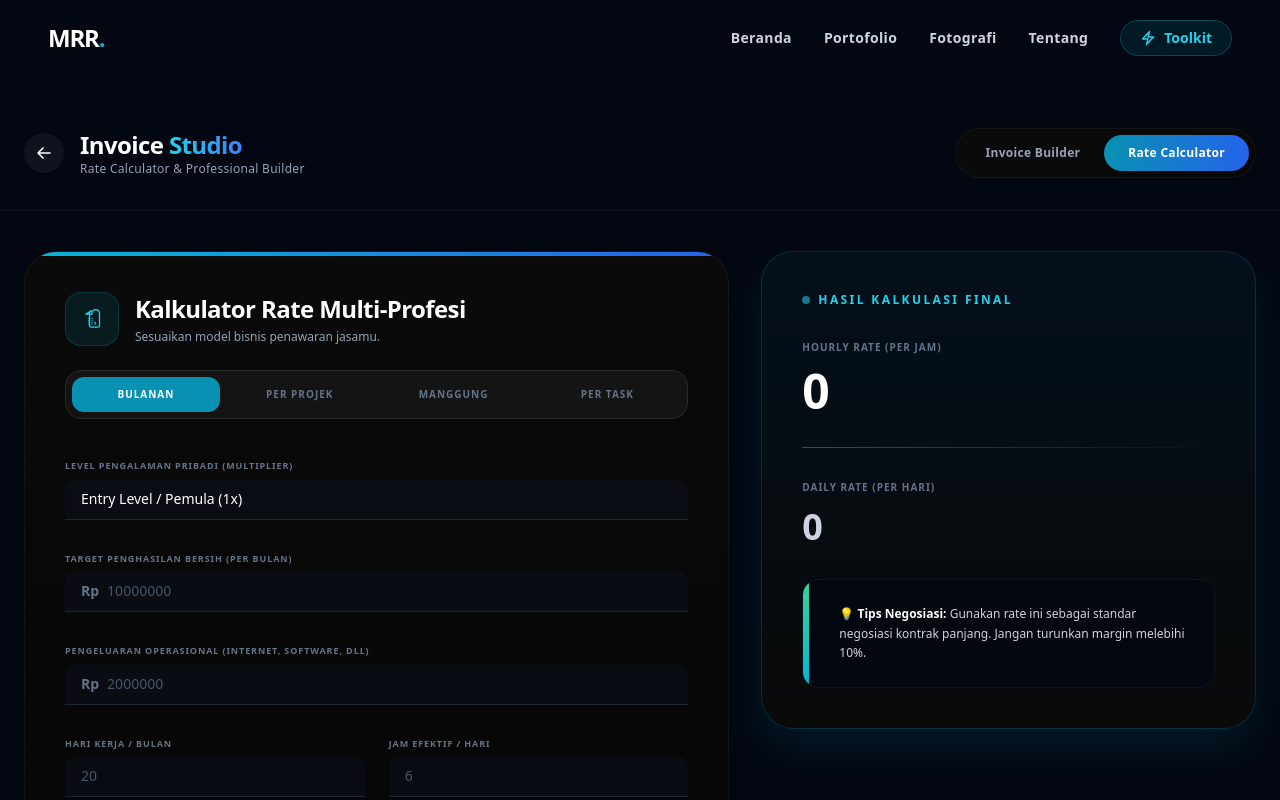
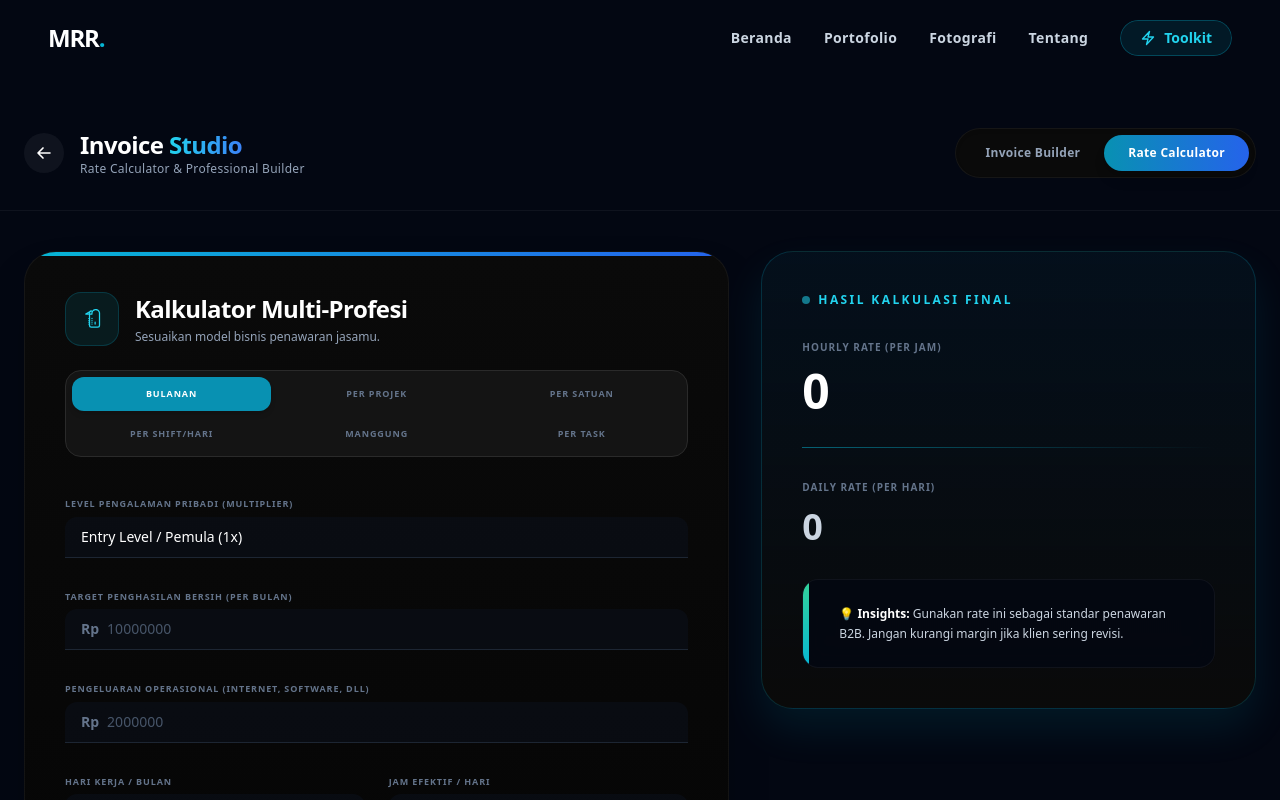
Before and after one commit to Rafli161102/CV-MRR, a Next.js app: page /toolkit/freelance-invoice in a window 1280 px wide. Both pictures are taken after a click on the button "Rate Calculator". Shown: the top 800 px of the page. Built offline with nearby package versions, Linux system fonts and the light colour scheme.

Commit message:
Update RateTab.jsx

```diff
--- a/src/app/toolkit/freelance-invoice/RateTab.jsx
+++ b/src/app/toolkit/freelance-invoice/RateTab.jsx
@@ -4,14 +4,20 @@ import React, { useState } from 'react';
 import { Icons, CleanInput, CleanSelect, formatCurrency } from './components';
 
 export default function RateTab() {
-  // 4 Mode Kalkulasi: monthly, project, gig (Manggung), task (Programmer/Dev)
+  // 6 Mode Kalkulasi Enterprise
   const [calcMode, setCalcMode] = useState('monthly');
 
   const [targetAmount, setTargetAmount] = useState("");
   const [expenses, setExpenses] = useState("");
   const [workDays, setWorkDays] = useState("");
   const [workHours, setWorkHours] = useState("");
-  const [prepHours, setPrepHours] = useState(""); // Khusus untuk Latihan/GR (Manggung)
+
+  // State Khusus Mode Baru
+  const [prepHours, setPrepHours] = useState(""); // Latihan/GR (Manggung)
+  const [itemCount, setItemCount] = useState(""); // Jumlah Konten (Satuan)
+  const [hoursPerItem, setHoursPerItem] = useState(""); // Jam per Konten (Satuan)
+  const [shiftCount, setShiftCount] = useState(""); // Jumlah Hari (Shift)
+  const [hoursPerShift, setHoursPerShift] = useState(""); // Jam per Shift (Shift)
 
   const [profitMargin, setProfitMargin] = useState(20);
   const [experienceLevel, setExperienceLevel] = useState("1");
@@ -21,32 +27,39 @@ export default function RateTab() {
   const numWorkDays = Number(workDays) || 0;
   const numWorkHours = Number(workHours) || 0;
   const numPrepHours = Number(prepHours) || 0;
+  const numItemCount = Number(itemCount) || 0;
+  const numHoursPerItem = Number(hoursPerItem) || 0;
+  const numShiftCount = Number(shiftCount) || 0;
+  const numHoursPerShift = Number(hoursPerShift) || 0;
   const multiplier = Number(experienceLevel) || 1;
 
-  // KALKULASI ALGORITMA ENTERPRISE
+  // =========================================================
+  // ALGORITMA KALKULASI MULTI-PROFESI
+  // =========================================================
   const totalNeed = numTarget + numExpenses;
 
   let totalHours = 0;
   if (calcMode === 'monthly') totalHours = numWorkDays * numWorkHours;
-  else if (calcMode === 'gig') totalHours = numWorkHours + numPrepHours; // Manggung + Latihan
-  else totalHours = numWorkHours; // Projek & Task
+  else if (calcMode === 'project' || calcMode === 'task') totalHours = numWorkHours;
+  else if (calcMode === 'gig') totalHours = numWorkHours + numPrepHours; // Tampil + Latihan
+  else if (calcMode === 'batch') totalHours = numItemCount * numHoursPerItem; // Total Jam Aset
+  else if (calcMode === 'shift') totalHours = numShiftCount * numHoursPerShift; // Total Jam Lapangan
 
   const baseHourlyRate = totalHours > 0 ? totalNeed / totalHours : 0;
   const marginHourlyRate = baseHourlyRate + (baseHourlyRate * (profitMargin / 100));
   const finalHourlyRate = marginHourlyRate * multiplier;
 
-  // Output Khusus
+  // Output Final
+  const finalTotalFee = finalHourlyRate * totalHours;
   const finalDailyRate = calcMode === 'monthly' ? (finalHourlyRate * numWorkHours) : 0;
-  const finalTotalFee = finalHourlyRate * totalHours;
+  const pricePerItem = numItemCount > 0 ? finalTotalFee / numItemCount : 0; // Mode Batch
+  const pricePerShift = numShiftCount > 0 ? finalTotalFee / numShiftCount : 0; // Mode Shift
 
-  // Handler Ganti Mode & Reset State yang relevan
+  // Reset State saat ganti mode agar tidak bentrok
   const handleModeChange = (mode) => {
     setCalcMode(mode);
-    setTargetAmount("");
-    setExpenses("");
-    setWorkDays(mode === 'monthly' ? "" : "1");
-    setWorkHours("");
-    setPrepHours("");
+    setTargetAmount(""); setExpenses(""); setWorkDays(""); setWorkHours("");
+    setPrepHours(""); setItemCount(""); setHoursPerItem(""); setShiftCount(""); setHoursPerShift("");
   };
 
   return (
@@ -61,17 +74,19 @@ export default function RateTab() {
             <div className="flex items-center gap-4">
               <div className="p-4 bg-cyan-500/10 text-cyan-400 rounded-2xl border border-cyan-500/20"><Icons.Calculator /></div>
               <div>
-                <h2 className="text-2xl font-black text-white tracking-tight">Kalkulator Rate Multi-Profesi</h2>
+                <h2 className="text-2xl font-black text-white tracking-tight">Kalkulator Multi-Profesi</h2>
                 <p className="text-xs text-slate-400 mt-1">Sesuaikan model bisnis penawaran jasamu.</p>
               </div>
             </div>
 
-            {/* TOGGLE 4 MODE KALKULASI */}
-            <div className="grid grid-cols-2 sm:grid-cols-4 bg-[#141414] p-1.5 rounded-2xl border border-[#2a2a2a] gap-1.5 w-full">
-              <button onClick={() => handleModeChange('monthly')} className={`py-2.5 rounded-xl text-[10px] font-bold transition-all uppercase tracking-widest ${calcMode === 'monthly' ? 'bg-cyan-600 text-white shadow-md' : 'text-slate-500 hover:text-white hover:bg-white/5'}`}>Bulanan</button>
-              <button onClick={() => handleModeChange('project')} className={`py-2.5 rounded-xl text-[10px] font-bold transition-all uppercase tracking-widest ${calcMode === 'project' ? 'bg-cyan-600 text-white shadow-md' : 'text-slate-500 hover:text-white hover:bg-white/5'}`}>Per Projek</button>
-              <button onClick={() => handleModeChange('gig')} className={`py-2.5 rounded-xl text-[10px] font-bold transition-all uppercase tracking-widest ${calcMode === 'gig' ? 'bg-indigo-600 text-white shadow-md' : 'text-slate-500 hover:text-white hover:bg-white/5'}`}>Manggung</button>
-              <button onClick={() => handleModeChange('task')} className={`py-2.5 rounded-xl text-[10px] font-bold transition-all uppercase tracking-widest ${calcMode === 'task' ? 'bg-indigo-600 text-white shadow-md' : 'text-slate-500 hover:text-white hover:bg-white/5'}`}>Per Task</button>
+            {/* TOGGLE 6 MODE KALKULASI */}
+            <div className="grid grid-cols-2 sm:grid-cols-3 bg-[#141414] p-1.5 rounded-2xl border border-[#2a2a2a] gap-1.5 w-full">
+              <button onClick={() => handleModeChange('monthly')} className={`py-2.5 px-2 rounded-xl text-[9px] font-bold transition-all uppercase tracking-widest ${calcMode === 'monthly' ? 'bg-cyan-600 text-white shadow-md' : 'text-slate-500 hover:text-white hover:bg-white/5'}`}>Bulanan</button>
+              <button onClick={() => handleModeChange('project')} className={`py-2.5 px-2 rounded-xl text-[9px] font-bold transition-all uppercase tracking-widest ${calcMode === 'project' ? 'bg-cyan-600 text-white shadow-md' : 'text-slate-500 hover:text-white hover:bg-white/5'}`}>Per Projek</button>
+              <button onClick={() => handleModeChange('batch')} className={`py-2.5 px-2 rounded-xl text-[9px] font-bold transition-all uppercase tracking-widest ${calcMode === 'batch' ? 'bg-blue-600 text-white shadow-md' : 'text-slate-500 hover:text-white hover:bg-white/5'}`}>Per Satuan</button>
+              <button onClick={() => handleModeChange('shift')} className={`py-2.5 px-2 rounded-xl text-[9px] font-bold transition-all uppercase tracking-widest ${calcMode === 'shift' ? 'bg-blue-600 text-white shadow-md' : 'text-slate-500 hover:text-white hover:bg-white/5'}`}>Per Shift/Hari</button>
+              <button onClick={() => handleModeChange('gig')} className={`py-2.5 px-2 rounded-xl text-[9px] font-bold transition-all uppercase tracking-widest ${calcMode === 'gig' ? 'bg-indigo-600 text-white shadow-md' : 'text-slate-500 hover:text-white hover:bg-white/5'}`}>Manggung</button>
+              <button onClick={() => handleModeChange('task')} className={`py-2.5 px-2 rounded-xl text-[9px] font-bold transition-all uppercase tracking-widest ${calcMode === 'task' ? 'bg-indigo-600 text-white shadow-md' : 'text-slate-500 hover:text-white hover:bg-white/5'}`}>Per Task</button>
             </div>
           </div>
 
@@ -85,11 +100,13 @@ export default function RateTab() {
               ]}
             />
 
-            {/* Label Dinamis Berdasarkan Mode */}
+            {/* INPUT DINAMIS BERDASARKAN MODE */}
             <CleanInput
               label={
                 calcMode === 'monthly' ? "Target Penghasilan Bersih (Per Bulan)" :
                 calcMode === 'project' ? "Target Upah Bersih (Satu Projek Ini)" :
+                calcMode === 'batch' ? "Target Upah Bersih (Untuk Seluruh Aset/Konten)" :
+                calcMode === 'shift' ? "Target Upah Bersih (Total Seluruh Hari/Shift)" :
                 calcMode === 'gig' ? "Target Fee Bersih Tampil (Satu Acara)" :
                 "Target Upah Bersih (Satu Task/Fitur Ini)"
               }
@@ -100,31 +117,41 @@ export default function RateTab() {
             <CleanInput
               label={
                 calcMode === 'monthly' ? "Pengeluaran Operasional (Internet, Software, dll)" :
-                calcMode === 'project' ? "Biaya Tambahan Projek (Aset, Lisensi, dll)" :
-                calcMode === 'gig' ? "Biaya Transport, Akomodasi, Sewa Alat & Studio" :
+                calcMode === 'project' ? "Biaya Tambahan Projek (Aset Premium, Server, Lisensi)" :
+                calcMode === 'batch' ? "Biaya Tambahan (Stok Foto, Template, Font)" :
+                calcMode === 'shift' ? "Biaya Transport & Sewa Alat (Kamera, Studio)" :
+                calcMode === 'gig' ? "Biaya Transport, MUA, & Akomodasi" :
                 "Biaya Operasional Task (Server, API, Aset)"
               }
               name="expenses" type="number" value={expenses} onChange={e => setExpenses(e.target.value)} prefix="Rp"
               placeholder={calcMode === 'monthly' ? "2000000" : calcMode === 'gig' ? "1000000" : "200000"}
             />
 
-            {/* Grid Waktu Dinamis */}
-            <div className={`grid ${calcMode === 'monthly' || calcMode === 'gig' ? 'grid-cols-1 sm:grid-cols-2' : 'grid-cols-1'} gap-6`}>
+            {/* GRID WAKTU DINAMIS */}
+            <div className={`grid ${calcMode === 'project' || calcMode === 'task' ? 'grid-cols-1' : 'grid-cols-1 sm:grid-cols-2'} gap-6`}>
 
               {calcMode === 'monthly' && <CleanInput label="Hari Kerja / Bulan" name="workDays" type="number" value={workDays} onChange={e => setWorkDays(e.target.value)} placeholder="20" />}
-
               {calcMode === 'gig' && <CleanInput label="Durasi Latihan / Gladi Bersih (Jam)" name="prepHours" type="number" value={prepHours} onChange={e => setPrepHours(e.target.value)} placeholder="4" />}
+              {calcMode === 'batch' && <CleanInput label="Jumlah Output (Item/Artikel/Video)" name="itemCount" type="number" value={itemCount} onChange={e => setItemCount(e.target.value)} placeholder="10" />}
+              {calcMode === 'shift' && <CleanInput label="Jumlah Hari Turun Lapangan / Shift" name="shiftCount" type="number" value={shiftCount} onChange={e => setShiftCount(e.target.value)} placeholder="3" />}
 
               <CleanInput
                 label={
                   calcMode === 'monthly' ? "Jam Efektif / Hari" :
+                  calcMode === 'batch' ? "Estimasi Waktu per Item (Jam)" :
+                  calcMode === 'shift' ? "Durasi per Shift (Jam)" :
                   calcMode === 'gig' ? "Durasi Tampil Manggung (Jam)" :
                   "Estimasi Waktu Pengerjaan (Total Jam)"
                 }
-                name="workHours" type="number" value={workHours} onChange={e => setWorkHours(e.target.value)}
+                name="workHours" type="number"
+                value={calcMode === 'batch' ? hoursPerItem : calcMode === 'shift' ? hoursPerShift : workHours}
+                onChange={e => {
+                  if(calcMode === 'batch') setHoursPerItem(e.target.value);
+                  else if(calcMode === 'shift') setHoursPerShift(e.target.value);
+                  else setWorkHours(e.target.value);
+                }}
                 placeholder={calcMode === 'monthly' ? "6" : calcMode === 'gig' ? "2" : "15"}
               />
-
             </div>
 
             <div className="pt-2 border-t border-white/5">
@@ -138,7 +165,7 @@ export default function RateTab() {
         </div>
       </div>
 
-      {/* PANEL HASIL */}
+      {/* PANEL HASIL DINAMIS */}
       <div className="lg:col-span-5">
         <div className="sticky top-10 bg-gradient-to-b from-cyan-950/20 to-[#0a0a0a] border border-cyan-500/20 rounded-[2rem] p-6 sm:p-10 shadow-[0_20px_40px_rgba(6,182,212,0.1)]">
           <h3 className="text-xs font-black text-cyan-400 uppercase tracking-[0.2em] mb-8 flex items-center gap-2">
@@ -147,7 +174,6 @@ export default function RateTab() {
 
           <div className="space-y-8">
 
-            {/* TAMPILAN BULANAN */}
             {calcMode === 'monthly' && (
                <>
                   <div>
@@ -162,12 +188,39 @@ export default function RateTab() {
                </>
             )}
 
-            {/* TAMPILAN GIG/MANGGUNG */}
+            {calcMode === 'batch' && (
+               <>
+                  <div>
+                    <p className="text-slate-500 text-[10px] font-bold uppercase tracking-widest mb-3">Harga Penawaran Total</p>
+                    <div className="text-4xl lg:text-5xl font-black text-transparent bg-clip-text bg-gradient-to-r from-blue-400 to-cyan-400 tracking-tighter">{formatCurrency(finalTotalFee, "IDR")}</div>
+                  </div>
+                  <div className="h-px w-full bg-gradient-to-r from-blue-500/50 to-transparent"></div>
+                  <div>
+                    <p className="text-slate-500 text-[10px] font-bold uppercase tracking-widest mb-3">Harga Per Satuan / Konten</p>
+                    <div className="text-2xl lg:text-3xl font-bold text-slate-300 tracking-tight">{formatCurrency(pricePerItem, "IDR")}</div>
+                  </div>
+               </>
+            )}
+
+            {calcMode === 'shift' && (
+               <>
+                  <div>
+                    <p className="text-slate-500 text-[10px] font-bold uppercase tracking-widest mb-3">Total Estimasi Tagihan Event</p>
+                    <div className="text-4xl lg:text-5xl font-black text-transparent bg-clip-text bg-gradient-to-r from-blue-400 to-cyan-400 tracking-tighter">{formatCurrency(finalTotalFee, "IDR")}</div>
+                  </div>
+                  <div className="h-px w-full bg-gradient-to-r from-blue-500/50 to-transparent"></div>
+                  <div>
+                    <p className="text-slate-500 text-[10px] font-bold uppercase tracking-widest mb-3">Tarif Per Hari / Shift</p>
+                    <div className="text-2xl lg:text-3xl font-bold text-slate-300 tracking-tight">{formatCurrency(pricePerShift, "IDR")}</div>
+                  </div>
+               </>
+            )}
+
             {calcMode === 'gig' && (
                <>
                   <div>
-                    <p className="text-slate-500 text-[10px] font-bold uppercase tracking-widest mb-3">Total Performance Fee (Tarif Manggung)</p>
-                    <div className="text-4xl lg:text-5xl font-black text-transparent bg-clip-text bg-gradient-to-r from-indigo-400 to-cyan-400 tracking-tighter">{formatCurrency(finalTotalFee, "IDR")}</div>
+                    <p className="text-slate-500 text-[10px] font-bold uppercase tracking-widest mb-3">Total Performance Fee</p>
+                    <div className="text-4xl lg:text-5xl font-black text-transparent bg-clip-text bg-gradient-to-r from-indigo-400 to-purple-500 tracking-tighter">{formatCurrency(finalTotalFee, "IDR")}</div>
                   </div>
                   <div className="h-px w-full bg-gradient-to-r from-indigo-500/50 to-transparent"></div>
                   <div>
@@ -177,30 +230,35 @@ export default function RateTab() {
                </>
             )}
 
-            {/* TAMPILAN PROJECT & TASK */}
             {(calcMode === 'project' || calcMode === 'task') && (
                <>
                   <div>
-                    <p className="text-slate-500 text-[10px] font-bold uppercase tracking-widest mb-3">Total Penawaran Harga (Fixed Price)</p>
+                    <p className="text-slate-500 text-[10px] font-bold uppercase tracking-widest mb-3">Total Penawaran (Fixed Price)</p>
                     <div className="text-4xl lg:text-5xl font-black text-white tracking-tighter text-transparent bg-clip-text bg-gradient-to-r from-cyan-400 to-blue-500">{formatCurrency(finalTotalFee, "IDR")}</div>
                   </div>
                   <div className="h-px w-full bg-gradient-to-r from-cyan-500/50 to-transparent"></div>
                   <div>
-                    <p className="text-slate-500 text-[10px] font-bold uppercase tracking-widest mb-3">Breakdown Value (Per Jam)</p>
+                    <p className="text-slate-500 text-[10px] font-bold uppercase tracking-widest mb-3">Breakdown Rate (Per Jam)</p>
                     <div className="text-2xl lg:text-3xl font-bold text-slate-300 tracking-tight">{formatCurrency(finalHourlyRate, "IDR")}</div>
                   </div>
                </>
             )}
 
-            {/* TIPS DINAMIS */}
+            {/* TIPS PRO DINAMIS */}
             <div className="bg-[#030712]/80 backdrop-blur-md rounded-2xl p-6 border border-white/5 relative overflow-hidden group mt-6">
-              <div className={`absolute left-0 top-0 w-1.5 h-full ${calcMode === 'gig' ? 'bg-gradient-to-b from-indigo-400 to-cyan-500' : 'bg-gradient-to-b from-emerald-400 to-cyan-500'}`}></div>
+              <div className={`absolute left-0 top-0 w-1.5 h-full
+                ${calcMode === 'gig' || calcMode === 'task' ? 'bg-gradient-to-b from-indigo-400 to-purple-500' :
+                  calcMode === 'batch' || calcMode === 'shift' ? 'bg-gradient-to-b from-blue-400 to-cyan-500' :
+                  'bg-gradient-to-b from-emerald-400 to-cyan-500'}`}>
+              </div>
               <p className="text-xs text-slate-300 leading-relaxed pl-3 font-medium">
-                💡 <strong className="text-white">Tips Negosiasi:</strong>
-                {calcMode === 'monthly' ? " Gunakan rate ini sebagai standar negosiasi kontrak panjang. Jangan turunkan margin melebihi 10%." :
-                 calcMode === 'gig' ? " Nilai ini sudah mencakup keringat saat latihan/GR. Klien wajib tahu bahwa mereka tidak hanya membayar durasi Anda tampil di panggung." :
-                 calcMode === 'task' ? " Ajukan harga ini untuk 1 fitur/task. Pastikan spesifikasi tugas terkunci (lock scope) agar tidak ada revisi tak terbatas." :
-                 " Jadikan hasil ini sebagai harga dasar (floor price). Anda selalu bisa menaikkan harga jika skala bisnis klien lebih besar."}
+                💡 <strong className="text-white">Insights:</strong>
+                {calcMode === 'monthly' ? " Gunakan rate ini sebagai standar penawaran B2B. Jangan kurangi margin jika klien sering revisi." :
+                 calcMode === 'batch' ? " Bagus untuk menagih komisi ilustrasi, artikel, atau video Reels. Harga per satuan sudah mencakup margin aset." :
+                 calcMode === 'shift' ? " Biaya sewa alat & akomodasi telah diamortisasi. Ajukan Tarif Per Hari secara bulat ke klien/EO." :
+                 calcMode === 'gig' ? " Nilai ini sudah menutupi jam 'Tak Kasat Mata' Anda saat Latihan/GR. Jangan biarkan klien hanya membayar jam manggung!" :
+                 calcMode === 'task' ? " Ajukan harga final ini untuk 1 fitur/task. Lock scope pekerjaan agar klien tidak meminta tambahan fitur gratis." :
+                 " Jadikan hasil ini harga dasar (Floor Price). Naikkan 20-50% jika klien adalah perusahaan besar (Corporate)."}
               </p>
             </div>
           </div>
```
